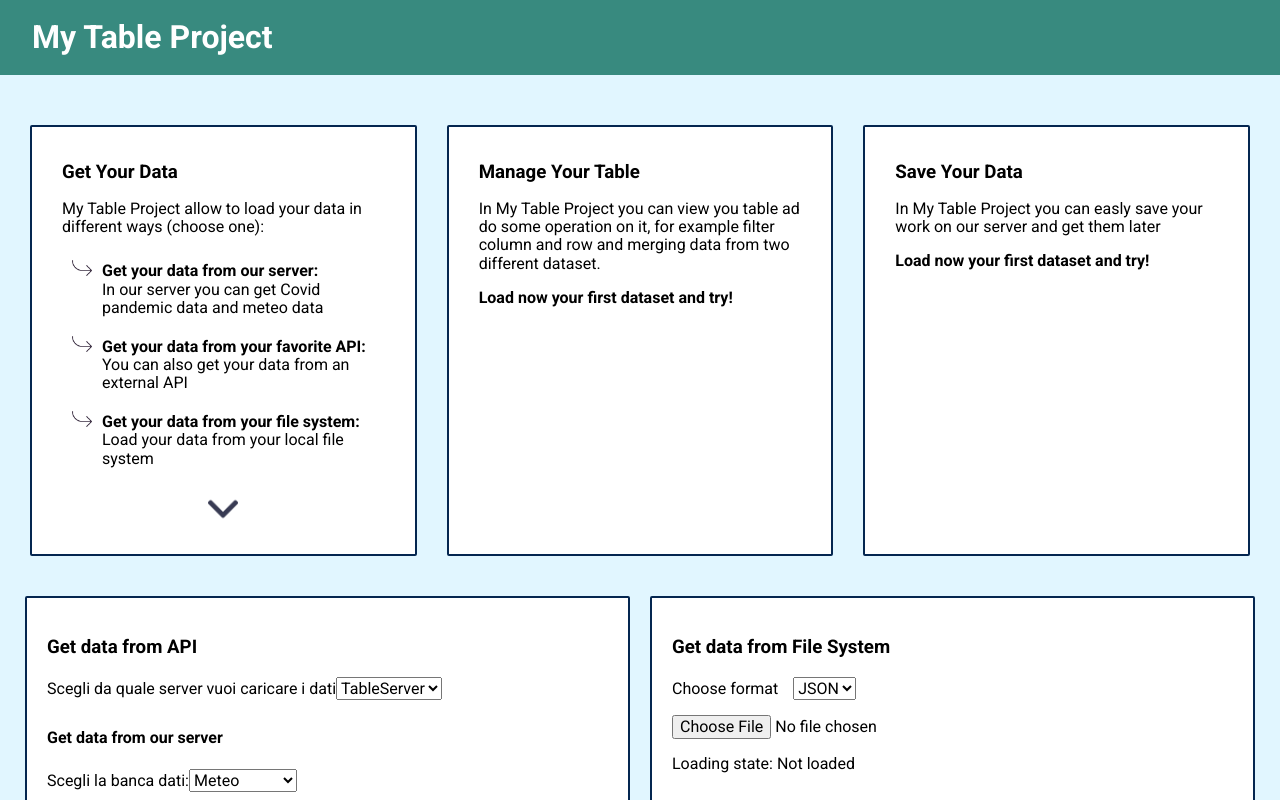
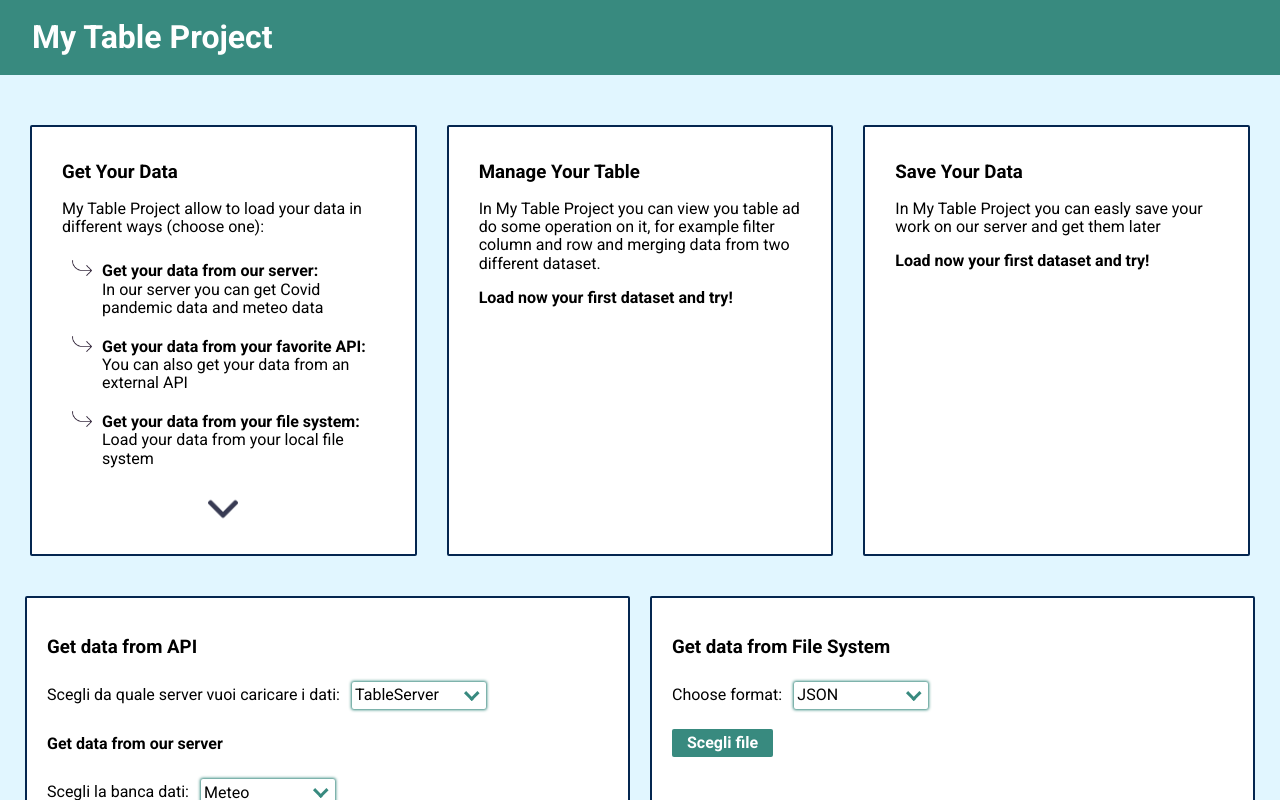
Before and after one commit to AndreaViviani/table-project, a React (Create React App) app: page / in a window 1280 px wide. Shown: the top 800 px of the page. Built offline with nearby package versions, Linux system fonts and the light colour scheme.

Commit message:
Some syles added

```diff
--- a/public/index.html
+++ b/public/index.html
@@ -27,7 +27,8 @@
     <title>React App</title>
     <link rel="preconnect" href="https://fonts.gstatic.com">
 <link href="https://fonts.googleapis.com/css2?family=Roboto:ital,wght@0,100;0,300;0,400;0,500;0,700;0,900;1,100;1,300;1,400;1,500;1,700;1,900&display=swap" rel="stylesheet">
-  </head>
+
+</head>
   <body>
     <noscript>You need to enable JavaScript to run this app.</noscript>
     <div id="root"></div>
--- a/src/components/GetAPI/GetAPI.js
+++ b/src/components/GetAPI/GetAPI.js
@@ -197,7 +197,8 @@ function GetAPI() {
         <> { isLoaded === "Not loaded" &&
             <div>
                 <h3>Get data from API</h3>
-                <label>Scegli da quale server vuoi caricare i dati</label>
+                <label>Scegli da quale server vuoi caricare i dati:  </label>
+                <div className={"customSelect"}>
                     <select onChange={(e) => {
                         setServerToLoad(e.target.value)
                     }}>
@@ -208,13 +209,16 @@ function GetAPI() {
                             Altri
                 </option>
                     </select>
+                </div>
+
 
                 {
                     serverToLoad === "table" &&
                     <div>
                         <h4>Get data from our server</h4>
                         <form className={style.getMyServerFrom} >
-                            <label >Scegli la banca dati:</label>
+                            <label >Scegli la banca dati: </label>
+                            <div className={"customSelect"}>
                                 <select onChange={(e) => {
                                     setDataSet(e.target.value)
                                 }}>
@@ -228,16 +232,24 @@ function GetAPI() {
                                         Saved Table
                     </option>
                                 </select>
+                            </div>
+
+
                             <br />
                             {
                                 (dataSet === "meteo" || dataSet === "covid") &&
                                 <div className={style.paramsDiv}>
                                     <label>Seleziona una regione: </label>
+                                    <div className={"customSelect"}>
                                         <select onChange={(e) => { setRegion(e.target.value); console.log(e.target.value) }}>
                                             {regionOptions}
                                         </select>
+                                    </div>
+
+
                                     <br />
                                     <label>Seleziona un anno: </label>
+                                    <div className={"customSelect"}>
                                         <select onChange={(e) => { setYear(e.target.value); console.log(e.target.value) }}>
                                             <option value="2020">
                                                 2020
@@ -246,11 +258,16 @@ function GetAPI() {
                                                 2021
                                     </option>
                                         </select>
+                                    </div>
+
                                     <br />
                                     <label>Seleziona un mese: </label>
+                                    <div className={"customSelect"}>
                                         <select onChange={(e) => { setMonth(e.target.value); console.log(e.target.value) }}>
                                             {monthOptions}
                                         </select>
+                                    </div>
+
                                     <br />
                                     <label>Seleziona un giorno: </label>
                                     <input type="number" defaultValue={1} onChange={(e) => { setDay(convertDay(e.target.value)) }} />
@@ -279,14 +296,17 @@ function GetAPI() {
                     <div>
                         <h4>Get data from external API</h4>
                         <form>
-                            <label>Choose format</label>
+                            <label>Choose format:</label>
+                            <div className={"customSelect"}>
                                 <select className={style.formatSelect} value={format} onChange={(e) => setFormat(e.target.value)}>
                                     <option value="JSON" default>JSON</option>
                                     <option value="CSV" default>CSV</option>
                                     <option value="SSV" default>SSV</option>
                                 </select>
+                            </div>
+
                             <br />
-
+                            <label>Inserisci l'url: </label>
                             <input type="text" placeholder="URL..." onChange={e => setExternalUrl(e.target.value)} />
                             <br />
                         </form>
--- a/src/components/GetLocal/GetLocal.js
+++ b/src/components/GetLocal/GetLocal.js
@@ -84,15 +84,21 @@ function GetLocal() {
             loadingState === "Not loaded" &&
             <div>
                 <h3>Get data from File System</h3>
-                <label>Choose format</label>
+                <label>Choose format: </label>
+                <div className={"customSelect"}>
                     <select className={style.formatSelect} value={format} onChange={handleChangeFormat}>
                         <option value="JSON" default>JSON</option>
                         <option value="CSV" default>CSV</option>
                         <option value="SSV" default>SSV</option>
                     </select>
+                </div>
+
                 <br />
+                <div className={"customFile"}>
+                    <p className={"fileText"}>Scegli file</p>
                     <input type="file" onChange={e => handleFile(e)} />
-                <p>Loading state: <span>{loadingState}</span></p>
+                </div>
+
             </div>
         }{
                 loadingState === "Loading" &&
--- a/src/components/MergeTable/MergeTable.js
+++ b/src/components/MergeTable/MergeTable.js
@@ -6,7 +6,7 @@ import { loadTable, loadKeys } from "../../reduxStateManager/actions";
 
 function MergeTable(props) {
 
-    const {isTableLoading, onTableLoadingChange} = props;
+    const { isTableLoading, onTableLoadingChange } = props;
 
     const loadedTable = useSelector(state => state.loadedTable);
     const selectedCol = useSelector(state => state.selectedCol);
@@ -102,7 +102,7 @@ function MergeTable(props) {
 
     return (
         <>
-            <div style={{display:"inline-block"}}>
+            <div style={{ display: "inline-block" }}>
                 <button onClick={() => {
                     setWantToExtend(true);
                 }}>
@@ -111,10 +111,11 @@ function MergeTable(props) {
                 {
                     wantToExtend &&
                     <>
+                        <div className={"customSelect"}>
                             <select onChange={(e) => {
                                 handleChange(e)
                             }}>
-                            <option value="">select dataset</option>
+                                <option disabled selected value="">select dataset</option>
                                 <option value='meteo'>
                                     Meteo.it
                 </option>
@@ -125,6 +126,8 @@ function MergeTable(props) {
                                     Altro dataset
                 </option>
                             </select>
+                        </div>
+
                         <button onClick={() => {
                             selectDataset();
                         }}>Extend</button>
--- a/src/components/MyTable/MyTable.js
+++ b/src/components/MyTable/MyTable.js
@@ -12,11 +12,11 @@ function MyTable() {
     const [data, setData] = React.useState([]);
 
 
-    React.useEffect(()=>{
+    React.useEffect(() => {
         setData(allData)
     }, [allData])
 
-    React.useEffect(()=>{
+    React.useEffect(() => {
         setColumns(allColumns)
     }, [allColumns])
 
@@ -84,13 +84,17 @@ function MyTable() {
                 <table {...getTableProps()}>
 
                     <thead>
-                            { canRenderCol && headerGroups.map(headerGroup =>{ return (
+                        {canRenderCol && headerGroups.map(headerGroup => {
+                            return (
                                 <tr {...headerGroup.getHeaderGroupProps()}>
-                                    {headerGroup.headers.map(column => { return(
+                                    {headerGroup.headers.map(column => {
+                                        return (
                                             <th {...column.getHeaderProps(column.getSortByToggleProps())}>{column.render('Header')}</th>
-                                    )})}
+                                        )
+                                    })}
                                 </tr>
-                            )})}
+                            )
+                        })}
                     </thead>
 
                     <tbody {...getTableBodyProps()}>
@@ -140,6 +144,7 @@ function MyTable() {
                             style={{ width: '100px' }}
                         />
                     </span>{' '}
+                    <div className={"customSelect"}>
                         <select
                             value={pageSize}
                             onChange={e => {
@@ -155,6 +160,8 @@ function MyTable() {
                     </div>
 
                 </div>
+
+            </div>
         </>
     )
 
--- a/src/components/MyTable/MyTable.module.css
+++ b/src/components/MyTable/MyTable.module.css
@@ -8,10 +8,21 @@
   padding: 20px;
 }
 
-.cells {
+table{
+  border-spacing:0;
+  border-collapse: collapse;
+}
+
+td {
   text-align: center;
-  padding: 0.5rem 0;
-  border: solid 1px black;
+  padding: 10px;
+  border: solid 1px #042650;
+}
+
+th{
+  position:relative;
+  border:solid 2px #042650;
+  padding: 0 0.5rem;
 }
 
 .pagination {
--- a/src/components/ShowHide/ShowHide.js
+++ b/src/components/ShowHide/ShowHide.js
@@ -1,6 +1,6 @@
 import React from "react";
-import {hideCol, showCol} from "../../reduxStateManager/actions";
-import {useSelector, useDispatch} from "react-redux";
+import { hideCol, showCol } from "../../reduxStateManager/actions";
+import { useSelector, useDispatch } from "react-redux";
 import style from "./ShowHide.module.css";
 
 function ShowHide() {
@@ -8,8 +8,8 @@ function ShowHide() {
     //dispatcher per nascondere e mostrare le colonne
 
     const dispatch = useDispatch()
-    const dispatchHideCol = (colToShowId) => {
-        dispatch(hideCol(colToShowId));
+    const dispatchHideCol = (colToHideId) => {
+        dispatch(hideCol(colToHideId));
     }
     const dispatchShowCol = (colToShowId) => {
         dispatch(showCol(colToShowId));
@@ -25,9 +25,13 @@ function ShowHide() {
     // const per le checkbox Show/hide
     const checkBoxes = loadedKeys.map((key) => {
         return (
-            <div className={style.halfBox} key={key.accessor}>
-                <label>{key.accessor}</label>
-                <input type="checkbox" value={key.id} checked={key.show} onChange={(e) => { handleCheckBoxchange(e, key.accessor) }} />
+            <div className={style.checkContainer} key={key.accessor}>
+
+                    <label>{key.accessor} </label>
+                    <label className={"customCheckbox"}>
+                        <input hidden type="checkbox" value={key.id} checked={key.show} onChange={(e) => { handleCheckBoxchange(e, key.accessor) }}/>
+                        <span></span>
+                    </label>
             </div>
         )
     })
--- a/src/components/ShowHide/ShowHide.module.css
+++ b/src/components/ShowHide/ShowHide.module.css
@@ -17,3 +17,10 @@
     display: inline-block;
     width:600px;
 }
+
+
+.checkContainer{
+    width:50%;
+    display: inline-block;
+    margin: 0.2rem 0;
+}
--- a/src/components/VizOptions/VizOption.module.css
+++ b/src/components/VizOptions/VizOption.module.css
@@ -21,13 +21,9 @@
     display: flex;
     align-items: flex-start ;
 }
+
 .buttonSelect{
     z-index: 10000;
-}
-
-.halfBox{
-    width:50%;
-    display: inline-block;
 }
 
 button{
@@ -44,33 +40,26 @@ button{
     cursor: pointer;
     z-index: 1000;
 }
-
+/*context menu styles*/
 .contextMenu{
     background-color: #ffffff;
     border: 1px #042650 solid;
-    padding:1rem;
     z-index: 10;
+    margin-top: 1.3rem;
+    text-align: center;
+    width:100%;
+    padding:0;
+    border-radius:2px;
 }
 
-.overlay{
-    position:absolute;
-    top:0;
-    left:0;
-    height: 100%;
-    width:100vw;
-    background-color: rgba(0, 0, 0, 0.8);
-    display: flex;
-    justify-content: center;
-    align-items: center;
+.contextMenu li {
+    padding:0.3rem;
 }
-.showPanel{
-    background-color: white;
-    border-radius:2px;
-    padding:1rem 2rem 2rem 2rem;
-    z-index:200;
-    display: inline-block;
-    width:600px;
+
+.contextMenu li:hover {
+    background-color: rgba(56, 138, 127, 0.5);
 }
+
 .selectedDiv {
     width:100%;
     height:2rem;
@@ -81,3 +70,11 @@ button{
     width:100vw;
     height:100%;
 }
+
+.selectedDiv{
+    color:#388a7f;
+    display: flex;
+    align-items: center;
+    justify-content: center;
+    margin-bottom:0.3rem;
+}
--- a/src/components/VizOptions/VizOptions.js
+++ b/src/components/VizOptions/VizOptions.js
@@ -1,7 +1,7 @@
 import React from "react";
 import style from "./VizOption.module.css";
 import { useSelector, useDispatch } from "react-redux";
-import { loadKeys, selectCol, deselectCol, popColData, popCol, popColSel } from "../../reduxStateManager/actions";
+import { loadKeys, hideCol, selectCol, deselectCol, popColData, popCol, popColSel } from "../../reduxStateManager/actions";
 
 function VizOptions() {
 
@@ -27,6 +27,9 @@ function VizOptions() {
     }
     const dispatchPopSel = (colToPop) => {
         dispatch(popColSel(colToPop));
+    }
+    const dispatchHideCol = (colToHideId) => {
+        dispatch(hideCol(colToHideId));
     }
 
     /*recupero lo stato della tabella originale, su cui fare operazioni. Non vado a cambiare questo stato in modo da poterlo usare poi per resettare*/
@@ -133,28 +136,28 @@ function VizOptions() {
     const setKeys = () => {
         return loadedKeys.map((col) => {
             return {
-                Header: <div ref={clickRef} onContextMenu={(e) => { displayContextMenu(e, col.accessor) }} style={{ position: "relative" }} onClick={(e) => { hideAllContext() }}>
+                Header: <div ref={clickRef}  className={style.headerCell} onContextMenu={(e) => { displayContextMenu(e, col.accessor) }} onClick={(e) => { hideAllContext() }}>
                     {
                         checkIfContext(col.accessor) &&
                         <ul onClick={(e) => { e.stopPropagation() }} style={{ position: "absolute", top: findContextCoord(col.accessor)[0], left: findContextCoord(col.accessor)[1], background: "#fff" }} className={style.contextMenu}>
                             {
                                 !checkIfColumnIsSelected(col.id) &&
                                 <li>
-                                    <button onClick={(e) => { displayContextMenu(e, col.accessor); selectColClick(e, col.id) }} className={style.buttonSelect}>Select</button>
+                                    <div onClick={(e) => { displayContextMenu(e, col.accessor); selectColClick(e, col.id) }} className={style.buttonSelect}>Select</div>
                                 </li>
                             }
                             {
                                 checkIfColumnIsSelected(col.id) &&
                                 <li>
-                                    <button onClick={(e) => { displayContextMenu(e, col.accessor); deselectColClick(e, col.id) }} className={style.buttonSelect}>Deselect</button>
+                                    <div onClick={(e) => { displayContextMenu(e, col.accessor); deselectColClick(e, col.id) }} className={style.buttonSelect}>Deselect</div>
                                 </li>
                             }
 
                             <li>
-                                <button className={style.buttonSelect}>Hide</button>
+                                <div onClick={()=>{dispatchHideCol(col.id)}} className={style.buttonSelect}>Hide</div>
                             </li>
                             <li>
-                                <button onClick={() => { deleteCol(col) }} className={style.buttonSelect}>Delete</button>
+                                <div onClick={() => { deleteCol(col) }} className={style.buttonSelect}>Delete</div>
                             </li>
                         </ul>
                     }
--- a/src/index.css
+++ b/src/index.css
@@ -10,7 +10,7 @@
  * 2. Prevent adjustments of font size after orientation changes in iOS.
  */
 
- html {
+html {
   line-height: 1.15; /* 1 */
   -webkit-text-size-adjust: 100%; /* 2 */
 }
@@ -176,7 +176,8 @@ textarea {
  */
 
 button,
-input { /* 1 */
+input {
+  /* 1 */
   overflow: visible;
 }
 
@@ -186,7 +187,8 @@ input { /* 1 */
  */
 
 button,
-select { /* 1 */
+select {
+  /* 1 */
   text-transform: none;
 }
 
@@ -350,14 +352,127 @@ template {
   display: none;
 }
 
-
 /*end of normalizing*/
 
-img{
+img {
   max-width: 100%;
   max-height: 100%;
 }
 
-body{
-  font-family:'Roboto', sans-serif;
+body {
+  font-family: "Roboto", sans-serif;
 }
+
+/*Imput styles*/
+
+input {
+  padding: 0.25rem;
+  border: none;
+  border-radius: 2px;
+  box-shadow: 0 0 3px 1px #388a7f;
+}
+
+input[type="file"] {
+  border: none;
+  box-shadow: none;
+}
+
+select {
+  z-index: 3;
+  appearance: none;
+  background-color: transparent;
+  border: none;
+  padding: 0 0 0 0;
+  margin: 0 !important;
+  width: 100%;
+  font-family: inherit;
+  font-size: inherit;
+  cursor: inherit;
+  line-height: inherit;
+  outline: none;
+}
+
+.customSelect {
+  margin: 0.3rem 0.5rem;
+  position: relative;
+  width: 8rem;
+  border: none;
+  box-shadow: 0 0 3px 1px #388a7f;
+  padding: 0 0.2rem;
+  border-radius: 2px;
+  cursor: pointer;
+  display: inline-grid;
+  grid-template-areas: "select";
+  align-items: center;
+}
+
+.customSelect::after {
+  content: "";
+  width: 0.5em;
+  height: 0.5em;
+  border-left: #388a7f solid 3px;
+  border-top: #388a7f solid 3px;
+  margin: 0.5rem;
+  transform: rotate(-135deg) translateY(0.2rem);
+  justify-self: end;
+}
+
+select,
+.customSelect:after {
+  grid-area: select;
+}
+
+input[type="file"] {
+  appearance: none;
+  opacity: 0;
+  position:absolute;
+  top:0;
+  left:0;
+  width:6rem;
+  cursor: pointer;
+}
+
+.fileText {
+  margin:0;
+  cursor: pointer;
+}
+
+.customFile {
+  position:relative;
+  background-color: #388a7f;
+  font-weight: bold;
+  color: #fff;
+  display: inline-block;
+  padding: 5px 15px;
+  border-radius: 2px;
+  margin-top: 15px;
+  cursor: pointer;
+  z-index: 3;
+}
+
+option[disabled] {
+  display: none;
+}
+
+.customCheckbox{
+  display: inline-flex;
+  content:"";
+  box-shadow: 0 0 3px 1px #388a7f;
+  width:1rem;
+  height:1rem;
+  position:relative;
+  justify-content: center;
+  align-items: center;
+  top:-0.3rem;
+}
+
+input[type="checkbox"]:checked + span {
+  display: inline-block;
+  border-left: #388a7f solid 3px;
+  width:0.4rem;
+  height:0.3rem;
+  border-top: #388a7f solid 3px;
+  transform: rotate(-135deg);
+  margin-bottom:0.2rem;
+  margin-right:0.05rem;
+}
```
Lines whose indentation alone changed are shown as unchanged.
